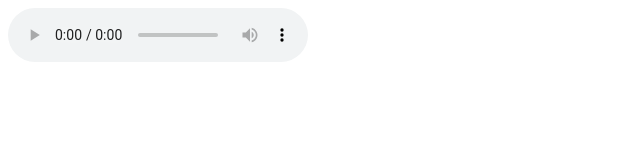
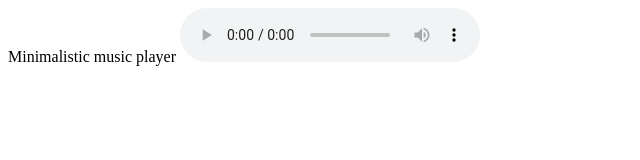
Before and after one commit to NickTonEZanimal/minimalistic-music-player, a plain HTML site: page index.html in a window 1280 px wide. Shown: the whole page, without its empty margins (0-640 px from the left). Drawn offline with Linux system fonts and the light colour scheme.

Commit message:
Update index.html

```diff
--- a/index.html
+++ b/index.html
@@ -1,5 +1,6 @@
 <html>
   <head>
+    <p> Minimalistic music player </p\>
   <audio src="test.mp3" controls></audio>
   </head>
   <body></body>
```
